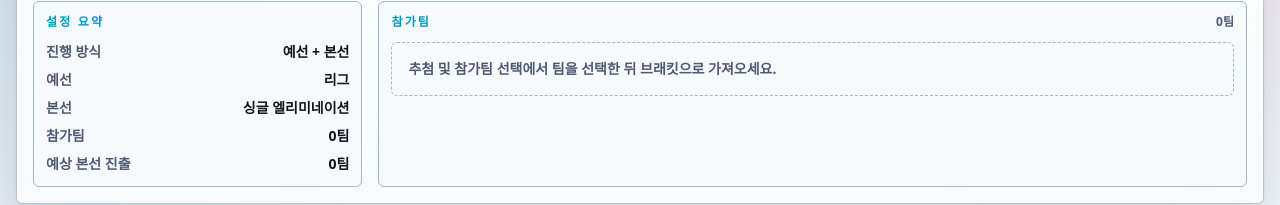
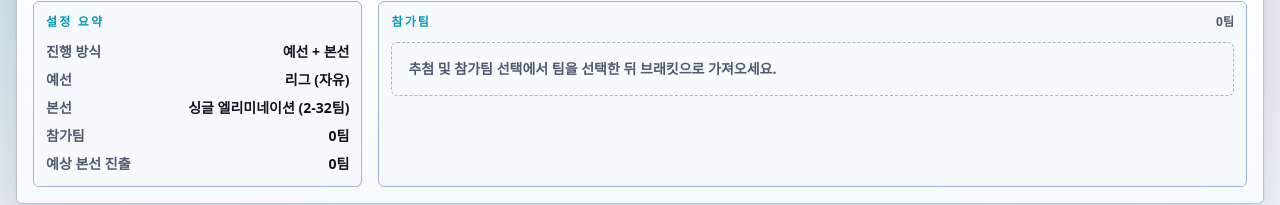
Before and after one commit to Byeolsae/Bracket-Arena, a Next.js app: page /maker in a window 1280 px wide. Shown: the part 218-423 px from the top of the page. Built offline with nearby package versions, Linux system fonts and the light colour scheme.

Commit message:
Show team count limits in stage labels

```diff
--- a/src/app/maker/page.tsx
+++ b/src/app/maker/page.tsx
@@ -205,9 +205,10 @@ function getStageLimitLabel(format: StageFormat) {
   if (format === "triple") return "8팀 고정";
   if (format === "group_double_elimination") return "조당 4팀 고정";
   if (format === "group_triple_elimination") return "조당 8팀 고정";
+  if (format === "single") return `2-${MAX_SINGLE_ELIMINATION_TEAMS}팀`;
 
   const limit = ELIMINATION_TEAM_LIMITS[format];
-  if (limit) return `0-${limit}팀`;
+  if (limit) return `2-${limit}팀`;
 
   if (format === "group") return "조별 자유";
   if (format === "swiss") return "자유";
@@ -215,6 +216,10 @@ function getStageLimitLabel(format: StageFormat) {
   if (format === "battle_royale") return "자유";
 
   return "자유";
+}
+
+function getStageDisplayLabel(format: StageFormat) {
+  return `${STAGE_LABELS[format].label} (${getStageLimitLabel(format)})`;
 }
 
 function getProjectedAdvancingCount(
@@ -970,12 +975,12 @@ function BracketLaunchPanel({
             {mode === "two-stage" ? (
               <div className="flex justify-between gap-3">
                 <span className="text-muted">예선</span>
-                <span>{STAGE_LABELS[qualifierFormat].label}</span>
+                <span>{getStageDisplayLabel(qualifierFormat)}</span>
               </div>
             ) : null}
             <div className="flex justify-between gap-3">
               <span className="text-muted">본선</span>
-              <span>{STAGE_LABELS[finalFormat].label}</span>
+              <span>{getStageDisplayLabel(finalFormat)}</span>
             </div>
             <div className="flex justify-between gap-3">
               <span className="text-muted">참가팀</span>
@@ -1646,9 +1651,7 @@ function StageSelect({
 
           return (
             <option key={option} value={option} disabled={Boolean(disabledReason)}>
-              {STAGE_LABELS[option].label}
-              {" "}
-              ({getStageLimitLabel(option)})
+              {getStageDisplayLabel(option)}
               {disabledReason ? ` (${disabledReason})` : ""}
             </option>
           );
--- a/src/components/theme/LanguageRuntimeTranslator.tsx
+++ b/src/components/theme/LanguageRuntimeTranslator.tsx
@@ -202,6 +202,7 @@ const exactTranslations: Record<string, string> = {
 
 const regexTranslations: Array<[RegExp, (match: RegExpMatchArray) => string]> = [
   [/^(\d+)팀$/, (match) => `${match[1]} teams`],
+  [/^(\d+)-(\d+)팀$/, (match) => `${match[1]}-${match[2]} teams`],
   [/^(\d+)\/(\d+)팀$/, (match) => `${match[1]}/${match[2]} teams`],
   [/^(\d+)팀 참가 · 기준 브래킷 (\d+)강 · 부전승 (\d+)$/, (match) => `${match[1]} selected · ${match[2]}-slot bracket · ${match[3]} byes`],
   [/^진출권 상위 (\d+)팀 \/ 본선 (\d+)강 \/ 부전승 (\d+)$/, (match) => `Top ${match[1]} advance / ${match[2]}-slot playoff / ${match[3]} byes`],
@@ -229,6 +230,7 @@ const regexTranslations: Array<[RegExp, (match: RegExpMatchArray) => string]> =
   [/^(.+)은 8팀일 때만 생성할 수 있습니다\. 현재 (\d+)팀입니다\.$/, (match) => `${translateText(match[1])} can only be created with 8 teams. Current: ${match[2]}.`],
   [/^(.+)은 조별 (\d+)팀 고정입니다\. (.+)가 (\d+)팀입니다\.$/, (match) => `${translateText(match[1])} requires exactly ${match[2]} teams per group. ${translateText(match[3])} has ${match[4]} teams.`],
   [/^(.+)은 조별 최대 (\d+)팀까지만 생성할 수 있습니다\. (.+)가 (\d+)팀입니다\.$/, (match) => `${translateText(match[1])} supports up to ${match[2]} teams per group. ${translateText(match[3])} has ${match[4]} teams.`],
+  [/^(.+) \((.+)\)$/, (match) => `${translateText(match[1])} (${translateText(match[2])})`],
   [/^(.+) · (.+)$/, (match) => `${translateText(match[1])} · ${match[2]}`],
   [/^(.+) 폴더를 삭제할까요\?$/, (match) => `Delete the "${match[1]}" folder?`]
 ];
```
